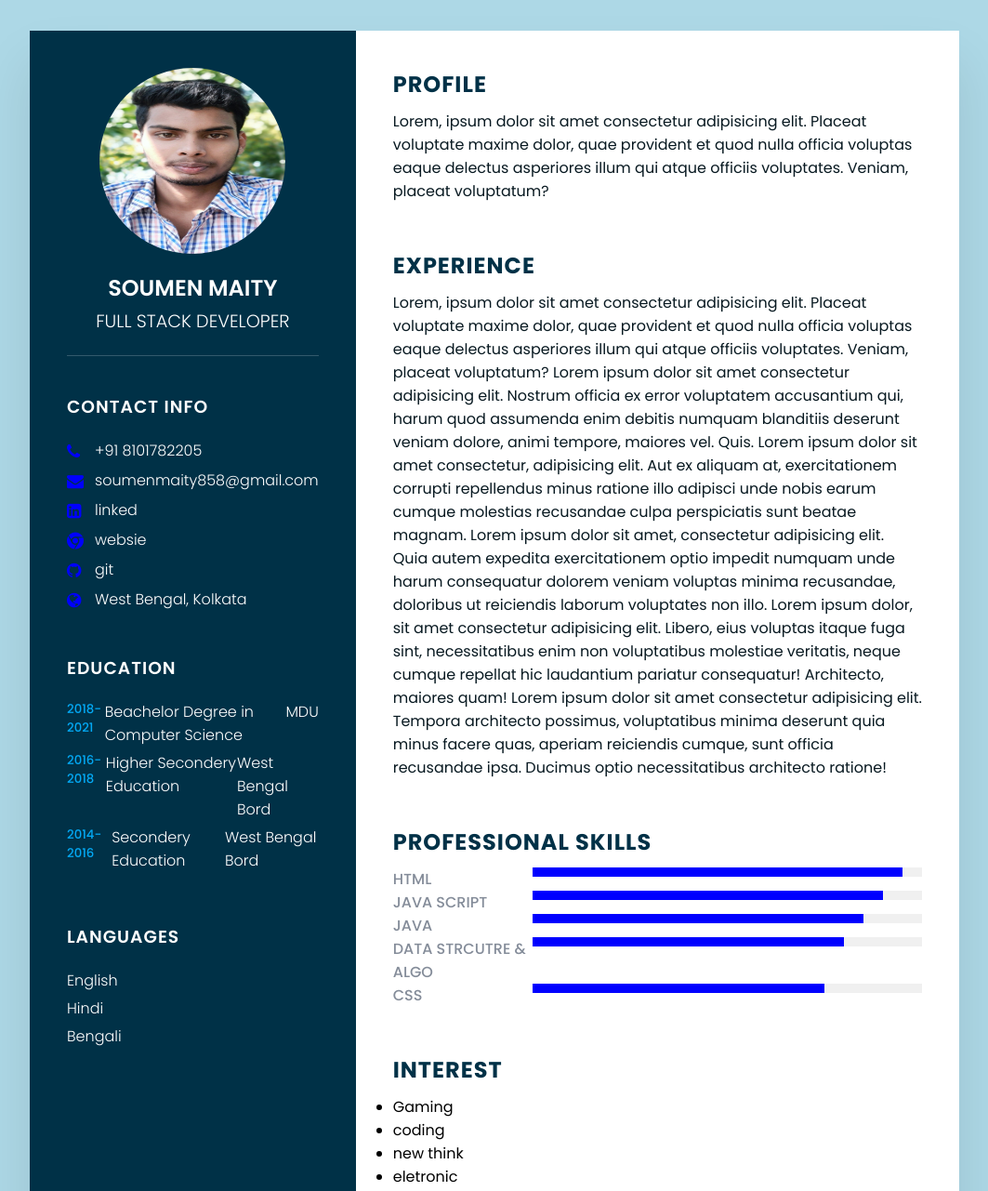
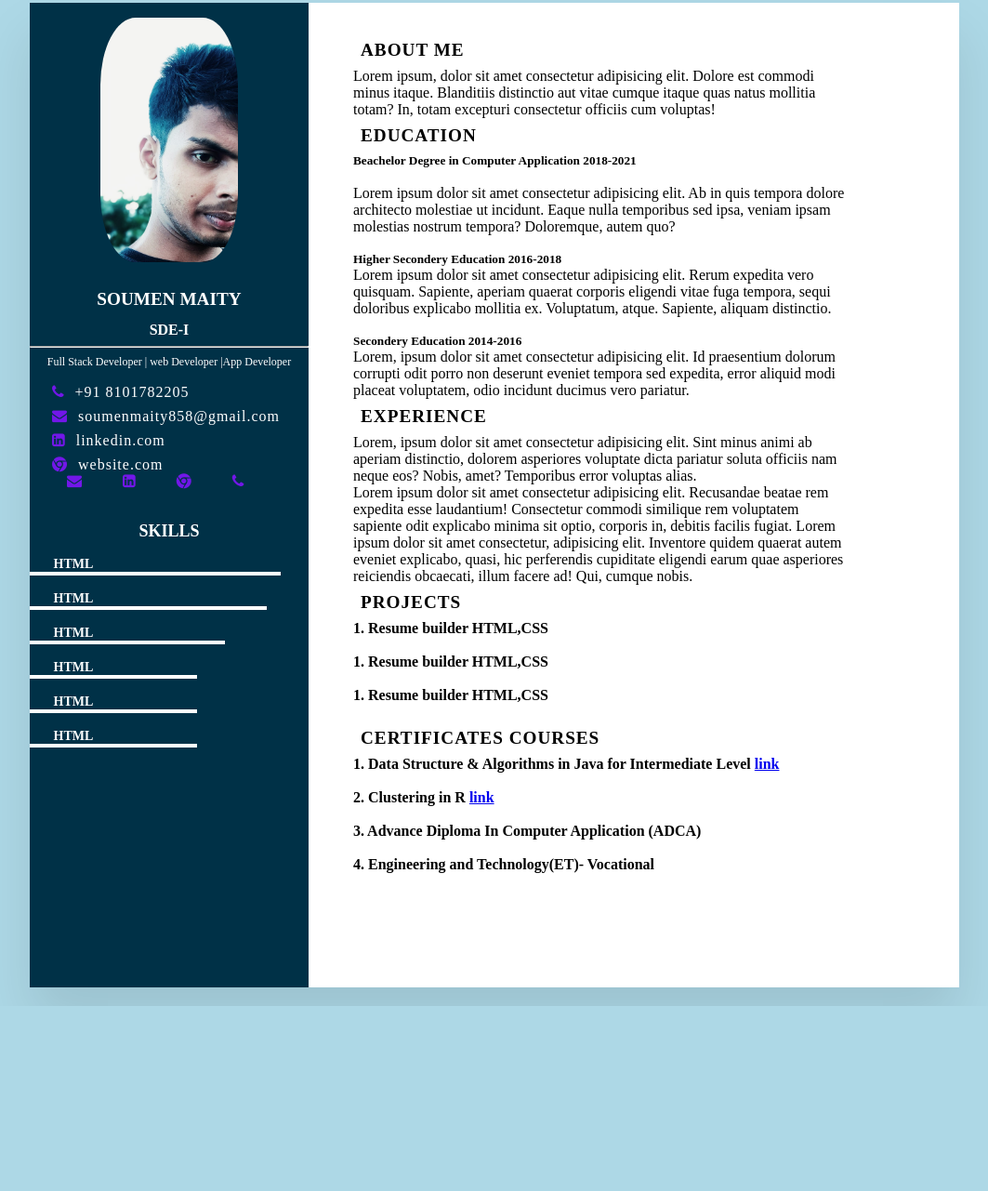
Before and after one commit to SoumenM1/CSS-Placeholder-Required-Selectors-Basic-Selectors-Combinators-Id-selector---vtxq8i9hh1s6, a plain HTML site: page index.html in a window 1280 px wide. Shown: the part 17-1298 px from the top of the page at 93% size, without its empty margins (108-1171 px from the left). After the commit the page ends 1099 px from the top, so only its background shows below. Drawn offline with Linux system fonts and the light colour scheme.

Commit message:
Add files via upload

```diff
--- a/index.html
+++ b/index.html
@@ -16,171 +16,170 @@
     <main class="main-content">
         <!-------container leftSide--------->
         <section class="left-section">
-            <div class="profileText">
-                <div class="profile-image">
-                    <img src="soumen.jpg">
+            <div class="profile-detalis">
+                <div class="profile">
+                    <img class="profile-image" src="soumenstyle.jpg" alt="profile">
                 </div>
-                <h2>Soumen Maity<br><span>Full stack Developer</span></h2>
+                <h2 class="name">Soumen Maity</h2>
+                <h4 class="designation">SDE-I</h4>
+                <hr>
+                <p class="description">Full Stack Developer | web Developer |App Developer</p>
             </div>
+
+            <div class="contact-info">
                 <div class="contact-item">
-                <h3 class="title">Contact Info</h3>
-                <ul>
-                    <li>
-                        <span class="icon"><i class="fa fa-phone" aria-hidden="true"></i></span>
+                    <div class="social-media">
+                        <li class="icon"><span><i class="fa fa-phone" aria-hidden="true"></i></span>
                             <span class="text">+91 8101782205</span>
                         </li>
-                    <li>
-                        <span class="icon"><i class="fa fa-envelope" aria-hidden="true"></i></span>
+                        <li class="icon"><span><i class="fa fa-envelope" aria-hidden="true"></i></span>
                             <span class="text">soumenmaity858@gmail.com</span>
                         </li>
-                    <li>
-                        <span class="icon"><i class="fa fa-linkedin-square" aria-hidden="true"></i></span>
-                        <span class="text">linked</span>
+                        <li class="icon"><span><i class="fa fa-linkedin-square" aria-hidden="true"></i></span>
+                            <span class="text">linkedin.com</span>
                         </li>
-                    <li>
-                        <span class="icon"><i class="fa fa-chrome" aria-hidden="true"></i></span>
-                        <span class="text">websie</span>
+                        <li class="icon"><span><i class="fa fa-chrome" aria-hidden="true"></i></span>
+                            <span class="text">website.com</span>
                         </li>
-                    <li>
-                        <span class="icon"><i class="fa fa-github" aria-hidden="true"></i></span>
-                        <span class="text">git</span>
-                    </li>
-                    <li>
-                        <span class="icon"><i class="fa fa-globe" aria-hidden="true"></i></span>
-                        <span class="text">West Bengal, Kolkata</span>
-                    </li>
-
-                </ul>
+                    </div>
+                    <div class="profile-detalis">
+                        <li class="icon"><i class="fa fa-envelope " aria-hidden="true"></i></li>
+                        <li class="icon"><i class="fa fa-linkedin-square" aria-hidden="true"></i></li>
+                        <li class="icon"><i class="fa fa-chrome" aria-hidden="true"></i></li>
+                        <li class="icon"><i class="fa fa-phone" aria-hidden="true"></i></li>
+                    </div>
+                    <br>
+                </div>
+            </div>
+            <div>
+                <div class="skills">
+                    <h2 class="skills-title">Skills</h2>
+                    <div class="skills-content">
+                        <div class="skills-item">
+                            <div class="skill-name">
+                                <h3>HTML</h3>
+                            </div>
+                            <div class="skill-progress">
+                                <div class="pogress-bar" style="width: 90%"></div>
+                            </div>
+                        </div>
+                        <div class="skills-item">
+                            <div class="skill-name">
+                                <h3>HTML</h3>
+                            </div>
+                            <div class="skill-progress">
+                                <div class="pogress-bar" style="width: 85%"></div>
+                            </div>
+                        </div>
+                        <div class="skills-item">
+                            <div class="skill-name">
+                                <h3>HTML</h3>
+                            </div>
+                            <div class="skill-progress">
+                                <div class="pogress-bar" style="width: 70%"></div>
+                            </div>
+                        </div>
+                        <div class="skills-item">
+                            <div class="skill-name">
+                                <h3>HTML</h3>
+                            </div>
+                            <div class="skill-progress">
+                                <div class="pogress-bar" style="width: 60%"></div>
+                            </div>
+                        </div>
+                        <div class="skills-item">
+                            <div class="skill-name">
+                                <h3>HTML</h3>
+                            </div>
+                            <div class="skill-progress">
+                                <div class="pogress-bar" style="width: 60%"></div>
+                            </div>
+                        </div>
+                        <div class="skills-item">
+                            <div class="skill-name">
+                                <h3>HTML</h3>
+                            </div>
+                            <div class="skill-progress">
+                                <div class="pogress-bar" style="width: 60%"></div>
+                            </div>
                         </div>
 
-            <div class="contact-item education">
-                <h3 class="title">EDUCATION</h3>
-                <ul>
-                    <li>
-                        <h5>2018-2021</h5>
-                        <h4>Beachelor Degree in Computer Science</h4>
-                        <h4>MDU</h4>
-                    </li>
-                    <li>
-                        <h5>2016-2018</h5>
-                        <h4>Higher Secondery Education</h4>
-                        <h4>West Bengal Bord</h4>
-                    </li>
-                    <li>
-                        <h5>2014-2016</h5>
-                        <h4>Secondery Education</h4>
-                        <h4>West Bengal Bord</h4>
-                    </li>
-                </ul>
+                    </div>
+                </div>
             </div>
 
-            <div class="contact-item language">
-                <h3 class="title">Languages</h3>
-                <ul>
-                    <li>
-                        <span clas="text">English</span>
-                        <span clas="percent">
-                            <div style="width: 75%;"></div>
-                        </span>
-                    </li>
-                    <li>
-                        <span clas="text">Hindi</span>
-                        <span clas="percent">
-                            <div style="width: 85%;"></div>
-                        </span>
-                    </li>
-                    <li>
-                        <span clas="text">Bengali</span>
-                        <span clas="percent">
-                            <div style="width: 90%;"></div>
-                        </span>
-                    </li>
-                </ul>
-            </div>
         </section>
 
 
         <!-------container rightSide--------->
         <section class="right-section">
-            <div class="about">
-                <h2 class="title2">Profile</h2>
-                <p>Lorem, ipsum dolor sit amet consectetur adipisicing elit. Placeat voluptate maxime dolor, quae
-                    provident et quod nulla officia voluptas eaque delectus asperiores illum qui atque officiis
-                    voluptates. Veniam, placeat voluptatum?</p>
-            </div>
-            <div class="about">
-                <h2 class="title2">Experience</h2>
-                <p>Lorem, ipsum dolor sit amet consectetur adipisicing elit. Placeat voluptate maxime dolor, quae
-                    provident et quod nulla officia voluptas eaque delectus asperiores illum qui atque officiis
-                    voluptates. Veniam, placeat voluptatum?
-                    Lorem ipsum dolor sit amet consectetur adipisicing elit. Nostrum officia ex error voluptatem
-                    accusantium qui, harum quod assumenda enim debitis numquam blanditiis deserunt veniam dolore, animi
-                    tempore, maiores vel. Quis.
-                    Lorem ipsum dolor sit amet consectetur, adipisicing elit. Aut ex aliquam at, exercitationem corrupti
-                    repellendus minus ratione illo adipisci unde nobis earum cumque molestias recusandae culpa
-                    perspiciatis sunt beatae magnam. Lorem ipsum dolor sit amet, consectetur adipisicing elit. Quia
-                    autem expedita exercitationem optio impedit numquam unde harum consequatur dolorem veniam voluptas
-                    minima recusandae, doloribus ut reiciendis laborum voluptates non illo. Lorem ipsum dolor, sit amet
-                    consectetur adipisicing elit. Libero, eius voluptas itaque fuga sint, necessitatibus enim non
-                    voluptatibus molestiae veritatis, neque cumque repellat hic laudantium pariatur consequatur!
-                    Architecto, maiores quam!
-                    Lorem ipsum dolor sit amet consectetur adipisicing elit. Tempora architecto possimus, voluptatibus
-                    minima deserunt quia minus facere quas, aperiam reiciendis cumque, sunt officia recusandae ipsa.
-                    Ducimus optio necessitatibus architecto ratione!</p>
+            <div class="right-main-content">
+                <section class="about section">
+                    <h2 class="right-title">About Me</h2>
+                    <p class="para">Lorem ipsum, dolor sit amet consectetur adipisicing elit. Dolore est commodi minus
+                        itaque. Blanditiis distinctio aut vitae cumque itaque quas natus mollitia totam? In, totam
+                        excepturi consectetur officiis cum voluptas!</p>
+                </section>
+                <section class="education section">
+                    <h2 class="right-title">Education</h2>
+                    <div class="education-content">
+                        <h5>Beachelor Degree in Computer Application <span> 2018-2021</span></h5><br>
+                        <p>Lorem ipsum dolor sit amet consectetur adipisicing elit. Ab in quis tempora dolore architecto
+                            molestiae ut incidunt. Eaque nulla temporibus sed ipsa, veniam ipsam molestias nostrum
+                            tempora? Doloremque, autem quo?</p><br>
+                        <h5>Higher Secondery Education <span> 2016-2018</span></h5>
+                        <p>Lorem ipsum dolor sit amet consectetur adipisicing elit. Rerum expedita vero quisquam.
+                            Sapiente, aperiam quaerat corporis eligendi vitae fuga tempora, sequi doloribus explicabo
+                            mollitia ex. Voluptatum, atque. Sapiente, aliquam distinctio.</p><br>
+                        <h5>Secondery Education <span> 2014-2016</span></h5>
+                        <p>Lorem, ipsum dolor sit amet consectetur adipisicing elit. Id praesentium dolorum corrupti
+                            odit porro non deserunt eveniet tempora sed expedita, error aliquid modi placeat voluptatem,
+                            odio incidunt ducimus vero pariatur.</p>
                     </div>
 
-            <div class="about skills">
-                <h2 class="title2">Professional Skills</h2>
-                <div class="box">
-                    <h4>Html</h4>
-                    <div class="percent">
-                        <div style="width: 95%;"></div>
+                </section>
+                <section class="experience section">
+                    <h2 class="right-title">Experience</h2>
+                    <p>Lorem, ipsum dolor sit amet consectetur adipisicing elit. Sint minus animi ab aperiam
+                        distinctio, dolorem asperiores voluptate dicta pariatur soluta officiis nam neque eos? Nobis,
+                        amet? Temporibus error voluptas alias.</p>
+                    <p>Lorem ipsum dolor sit amet consectetur adipisicing elit. Recusandae beatae rem expedita esse
+                        laudantium! Consectetur commodi similique rem voluptatem sapiente odit explicabo minima sit
+                        optio, corporis in, debitis facilis fugiat. Lorem ipsum dolor sit amet consectetur, adipisicing
+                        elit. Inventore quidem quaerat autem eveniet explicabo, quasi, hic perferendis cupiditate
+                        eligendi earum quae asperiores reiciendis obcaecati, illum facere ad! Qui, cumque nobis.</p>
+                </section>
+
+                <section class="projecs">
+                    <h2 class="right-title">Projects</h2>
+                    <h4>1. Resume builder <span> HTML,CSS </span></h4><br>
+                    <h4>1. Resume builder <span> HTML,CSS </span></h4><br>
+                    <h4>1. Resume builder <span> HTML,CSS </span></h4><br>
+
+                </section>
+
+                <section class="Certificates">
+                    <h2 class="right-title">Certificates Courses</h2>
+                    <h4>1. Data Structure & Algorithms in Java for Intermediate Level <span><a
+                                href="https://olympus1.mygreatlearning.com/course_certificate/VKUUFNXK"> link</a></span>
+                    </h4><br>
+                    <h4>2. Clustering in R <span> <a
+                                href="https://olympus1.mygreatlearning.com/course_certificate/KAPRUCVP"> link</a></span>
+                    </h4><br>
+                    <h4>3. Advance Diploma In Computer Application (ADCA)<span></span></h4><br>
+                    <h4> 4. Engineering and Technology(ET)- Vocational<span></span></h4><br>
+
+
+
+                </section>
+
             </div>
 
-                </div>
-                <div class="box">
-                    <h4>java Script</h4>
-                    <div class="percent">
-                        <div style="width: 90%;"></div>
-                    </div>
-                </div>
-                <div class="box">
-                    <h4>java</h4>
-                    <div class="percent">
-                        <div style="width: 85%;"></div>
-                    </div>
-                </div>
-                <div class="box">
-                    <h4>data Strcutre & algo</h4>
-                    <div class="percent">
-                        <div style="width: 80%;"></div>
-                    </div>
-                </div>
-                <div class="box">
-                    <h4>css</h4>
-                    <div class="percent">
-                        <div style="width: 75%;"></div>
-                    </div>
-                </div>
-            </div>
-            <div class="about interest">
-                <h2 class="title2">interest</h2>
-                <ul>
-                    <li>Gaming</li>
-                    <li>coding</li>
-                    <li>new think</li>
-                    <li>eletronic</li>
-                </ul>
-            </div>
         </section>
 
     </main>
 
 
-
-
-
-
 </body>
 
 </html>
--- a/style.css
+++ b/style.css
@@ -1,221 +1,162 @@
 @import url('https://fonts.googleapis.com/css2?family=Poppins:200,300,400,500,600,700,800,900&diplay=swap');
 
-*{
-    margin:0;
-    font-family:'Poppins',sans-serif;
+* {
     padding: 0;
+    margin: 0;
     box-sizing: border-box;
+    font-family: 'Segoe UI', Tahoma, Geneva, Verdana, sans-serif, Poppins';
 
 }
 
- body
- {
+
+body {
     background: lightblue;
     display: flex;
     justify-content: center;
     align-items: center;
     min-height: 100vh;
 }
-.main-content
+
+.main-content {
+    position: relative;
+    min-height: 1000px;
+    background: #fff;
+    margin: 20px auto;
+    display: grid;
+    grid-template-columns: 300px 700px;
+    box-shadow: 0 35px 55px rgba(0, 0, 0, 0.1);
+
+
+}
+.left-section
 {
     position: relative;
-    width: 100%;
-    max-width: 1000px;
-    min-height: 1000px;
-    background: #fff;
-    margin: 50px;
+    background:#003147;
     display: grid;
-    grid-template-columns: 1fr 2fr;
-    box-shadow: 0 35px 55px rgba(0,0,0,0.1);
-}
-.main-content .left-section
-{
-    position: relative;
-    background: #003147;
-    padding: 40px;
-}
-.profileText{
-    position: relative;
-    display: flex;
-    flex-direction: column;
-    align-items: center;
-    padding-bottom: 20px;
-    border-bottom: 1px solid rgba(255,255,255,0.2);
-}
-.profileText .profile-image
-{
-    position: relative;
-    width: 200px;
-    height: 200px;
-    border-radius: 50%;
-    overflow: hidden;
-}
-.profileText .profile-image img{
-    position: absolute;
-    top: 0;
-    left: 0;
-    width: 100%;
-    height: 100%;
-    object-fit: inherit;
-}
-.profileText h2{
-    color: #fff;
-    font-size: 1.5em;
-    margin-top:20px;
-    text-transform: uppercase;
-    text-align: center;
-    font-weight: 600;
-    line-height: 1.4em;
-}
-.profileText h2 span
-{
-    font-size: 0.8em;
-    font-weight: 300;
-
-}
-.contact-item
-{
-    padding-top: 40px;
-}
-.title
-{
-    color: #fff;
-    text-transform: uppercase;
-    font-weight: 600;
-    letter-spacing: 1px;
-    margin-bottom: 20px;
-
-}
-.contact-item ul
-{
-    display: inline;
-    position: relative;
+    grid-column: 300px;
 
 }
 
-.contact-item ul li
-{
-    display:flex;
- position: relative;
- list-style: none;
- margin: 5px 0;
- cursor: pointer;
+
+.profile-image {
+    padding: 1rem;
+    display: block;
+    align-items: center;
+    margin: auto;
+    border: 5px white;
+    border-radius: 30%;
+    width: 60%;
+}
+.name {
+    position: relative;
+    font-size: 1.2rem;
+    font-weight: 700;
+    color: #fff;
+    text-transform: uppercase;
+    letter-spacing: 0.02px;
+    padding: 0.8rem;
+    display: flex;
+    justify-content: center;
+}
+
+.designation {
+    font-size: 1rem;
+    display: flex;
+    color: #fff;
+    justify-content: center;
+    text-transform: uppercase;
+    padding-bottom: 0.5rem;
+}
+.description {
+    font-size: 0.75rem;
+    color: #fff;
+    text-align: center;
+    padding: 0.5rem;
 
 }
-.contact-item ul li .icon
-{
- display: inline-block;
-    width: 30px;
-    font-size: 18px;
-    color: blue;
+.contact-item{
+    position: relative;
 }
-.contact-item ul li span
-{
-  color: #fff;
-  font-weight: 300;
+ .skills{
+    position: relative;
+    color: #fff;
+    font-size: 0.75rem;
+    text-align: center;
+    text-transform: uppercase;
+    padding-top: 1rem;
+    padding-bottom: 0.5rem;
+    padding-left: 0;
+    padding-right: 0;
+    margin-bottom: 250px;
+}
+.skill-name{
+    position: relative;
+    display: flex;
+    margin-left: 1.6rem;
+    margin-top:1rem;
+}
+
+
+ .pogress-bar
+{   background:  #fff;
+    border: 1px;
+    height: 4px;
+
+}
+
+.text{
+    display: inline;
+    margin-left: 0.5rem;
+    color: #fff;
+    letter-spacing: 1px;
+}
+.icon{
+    display: inherit;
+    margin-top: 0.5rem;
+    margin-left: 1.5rem;
+    color: #7217e9;
 
 
 }
+.profile-detalis .icon{
+    position: relative;
+    width: 10px;
+    display: inline;
+    margin-left: 2.5rem;
 
-.contact-item.education
-{
-    margin-bottom: 15px;
-}
-.contact-item.education h5{
-    color: #03a9f4;
-    font-weight: 500;
-}
-.contact-item.education h4{
-    color: #fff;
-    font-weight: 500;
-}
-.contact-item.education h4{
-    color: #fff;
-    font-weight: 300;
-}
-
-.contact-item.language .percent{
-
-    position: relative;
-    width: 100%;
-    height: 6px;
-    color: #081921;
-    display: block;
-    margin-top: 5px;
-
-}
-
-.contact-item.language .percent div
-{
-    position: absolute;
-    left: 0;
-    right: 0;
-    height: 100%;
-    background: #03a9f4;
 }
 
 /*     ----:right side part:----          */
 
-.main-content .right-section
-{
+.right-section{
     position: relative;
-    background: #fff;
-    padding: 40px;
+    width: 90%;
+    display: grid;
+    grid-column: 700px;
+    padding-top:2rem;
+    padding-bottom: 32px;
+    padding-left: 3rem;
+    padding-right: 48px;
+}
+.right-title{
+    font-size: 1.2rem;
+    font-weight: 700;
+    padding: 0.5rem;
+    letter-spacing: 1px;
+    text-transform: uppercase;
 }
 
-.about{
-    margin-bottom: 50px;
-}
-.about:last-child{
-    margin-bottom: 0;
-}
 
-.title2
-{
-    color: #003147;
-    text-transform: uppercase;
-    letter-spacing: 1px;
-    margin-bottom: 10px;
-}
-p{
-    color:#081921;
-}
 
-.skills .box{
-    position: relative;
-    width: 100%;
-    display: grid;
-    grid-template-columns: 150px 1fr;
-    justify-content: center;
-}
-.skills .box h4{
-    text-transform: uppercase;
-    color: #848c99;
-    font-weight: 500;
-}
-.skills .box  .percent{
-    position: relative;
-    width: 100%;
-    height: 10px;
-    background: #f0f0f0;
 
-}
-.skills .box  .percent div{
-    position: absolute;
-   top: 0;
-   left: 0;
-   height:100%;
-   background: blue;
-}
-
-@media (max-width:900px)
-{
+@media (max-width:900px) {
     .container {
         margin: 10px;
 
-        grid-template-columns: repeat(1,1fr);
+        grid-template-columns: repeat(1, 1fr);
     }
-    .inerest ul{
-        grid-template-columns: repeat(2,1fr);
+
+    .inerest ul {
+        grid-template-columns: repeat(2, 1fr);
     }
 }
```
Also changed, not shown: soumenstyle.jpg (added). Lines whose indentation alone changed are shown as unchanged.
